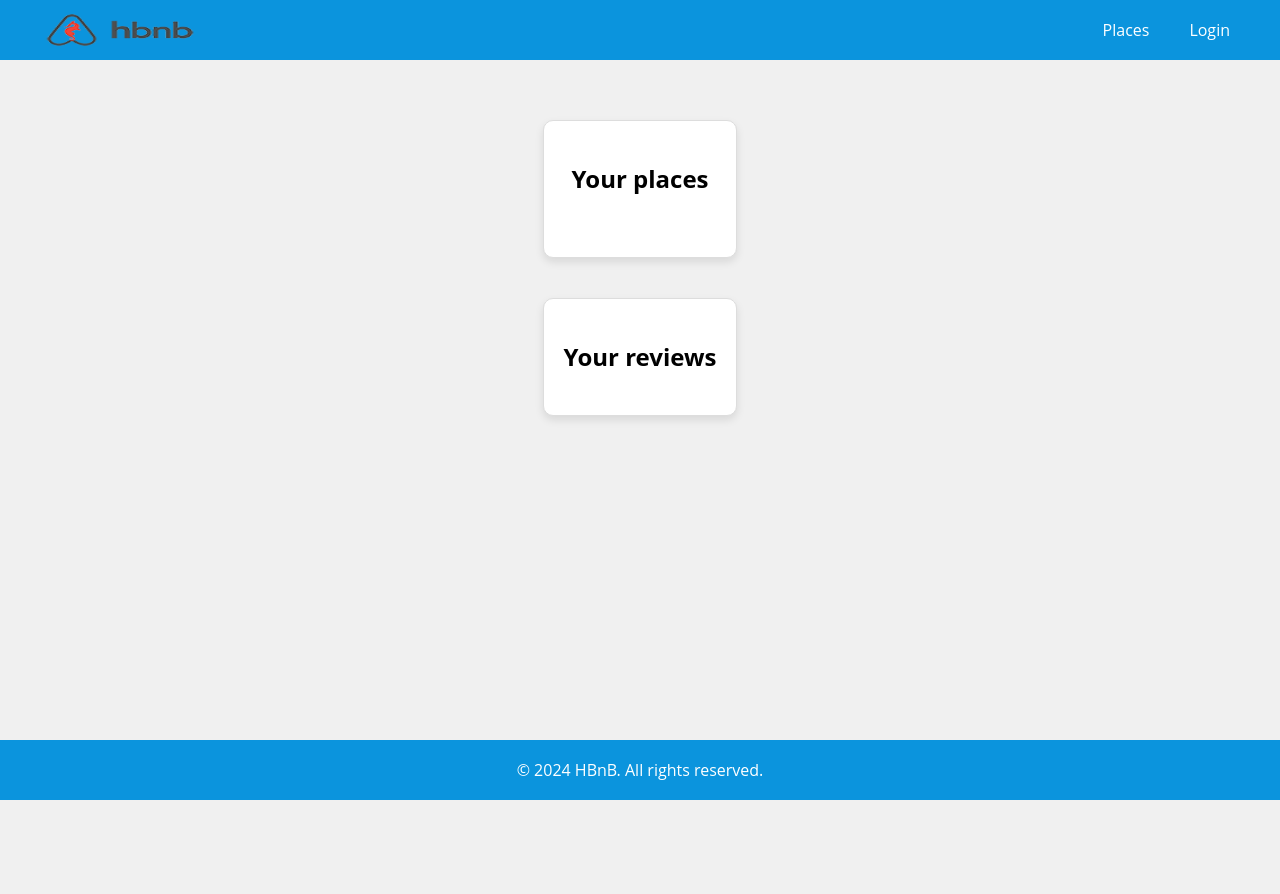
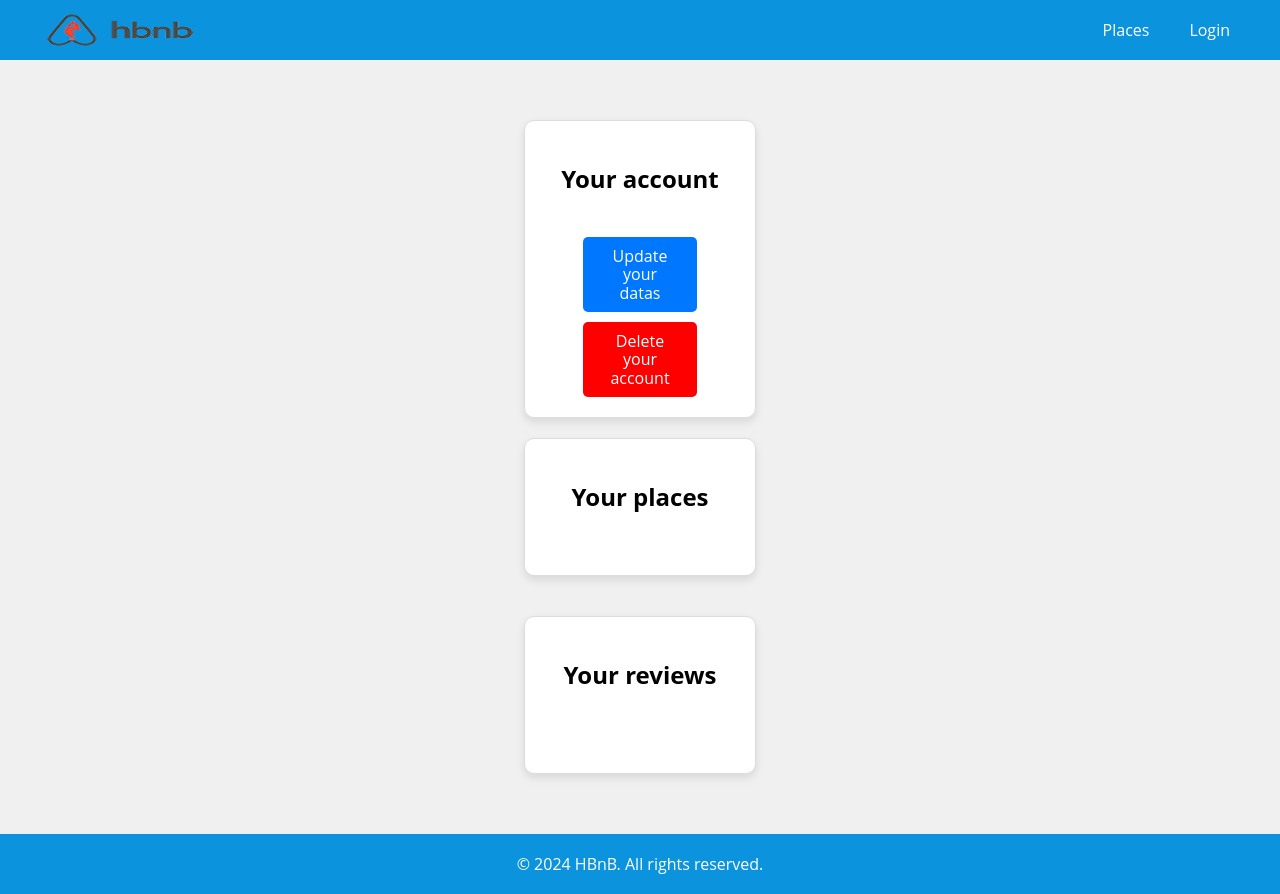
Before and after one commit to HolbieWan/HBnB_C24_FrontEnd_Part2, a Flask app: page /HBnB/36c9050e-ddd3-4c3b-9731-9f487208bbc1/my_account in a window 1280 px wide. Before the commit the page ends 800 px from the top, so only its background shows below. Run offline with Flask 3, Linux system fonts and the light colour scheme.

Commit message:
Update: get_user_places.js, get_user_reviews.js, styles.css with new root variable for buttons colors, user_account.html with new buttons to update or delete a user; Add: corresponding update_user_datas.html with form to update user datas, update_user_datas.js to handle database request and updating, delete_user_account.js to delete user account and all associated places and reviews, everything works as expected

```diff
--- a/app/api/v1/routes_FrontEnd.py
+++ b/app/api/v1/routes_FrontEnd.py
@@ -2,7 +2,7 @@
 Front_end controller module
 """
 
-from flask import Blueprint, render_template
+from flask import Blueprint, render_template, session
 
 home_bp = Blueprint('home', __name__)
 
@@ -28,7 +28,7 @@ def home_register_new_place():
     return render_template('register_new_place.html', current_page='register-place')
 
 @home_bp.route('/<user_id>/my_account')
-def home_user_places(user_id):
+def home_user_account(user_id):
     return render_template('user_account.html', current_page='user_places')
 
 @home_bp.route('/places/<place_id>/update_place')
@@ -38,3 +38,7 @@ def home_update_place(place_id):
 @home_bp.route('/reviews/<place_id>/<review_id>/update_review')
 def home_update_review(place_id, review_id):
     return render_template('update_review.html', current_page='update_review')
+
+@home_bp.route('/update_user_datas')
+def home_update_user_account():
+    return render_template('update_user_datas.html', current_page='update_user_datas')
--- /dev/null
+++ b/app/static/delete_user_account.js
@@ -0,0 +1,80 @@
+document.addEventListener("DOMContentLoaded", function () {
+  const deleteAccount = document.getElementById("delete-account-button");
+  const userId = getCookie("user_id");
+
+  // Function to get a cookie by name
+  function getCookie(name) {
+    const value = `; ${document.cookie}`;
+    const parts = value.split(`; ${name}=`);
+    if (parts.length === 2) return parts.pop().split(";").shift();
+  }
+
+  // Function to delete a user from the DataBase
+  async function deleteUser(userId) {
+    const token = getCookie("jwt_token");
+
+    if (!userId) {
+      console.error("User ID is missing");
+      return;
+    }
+
+    try {
+      const response = await fetch(`/api/v1/users/${userId}`, {
+        method: "DELETE",
+        headers: token ? { Authorization: `Bearer ${token}` } : {},
+      });
+
+      console.log("User delete response status:", response.status); // Debug log
+
+      if (!response.ok) {
+        console.error("Failed to delete user");
+        alert("Failed to delete user:", error);
+        return;
+      }
+    } catch (error) {
+      console.error("Error deleting place:", error);
+      alert("An error uccured:", error);
+    }
+  }
+
+  async function logout() {
+    try {
+      const response = await fetch("/api/v1/auth/logout", {
+        method: "POST",
+        headers: {
+          Authorization: `Bearer ${getCookie("jwt_token")}`,
+        },
+      });
+
+      if (response.ok) {
+        clearCookies();
+        window.location.href = "/HBnB";
+      } else {
+        console.error("Failed to log out");
+      }
+    } catch (error) {
+      console.error("Error logging out:", error);
+    }
+  }
+
+  function clearCookies() {
+    document.cookie =
+      "jwt_token=; path=/HBnB; expires=0; secure; SameSite=Strict";
+    document.cookie =
+      "user_id=; path=/HBnB; expires=0; secure; SameSite=Strict";
+  }
+
+  deleteAccount.addEventListener("click", function () {
+    const userChoice = confirm("Are you sure you want to delete your account with all associated places and reviews?");
+    if (userChoice) {
+        console.log("User chose OK");
+        deleteUser(userId);
+    } else {
+        console.log("User chose Cancel");
+    }
+    logout();
+    clearCookies();
+
+    window.location.href = `/HBnB/`;
+  });
+});
--- a/app/static/get_user_places.js
+++ b/app/static/get_user_places.js
@@ -59,6 +59,7 @@ document.addEventListener("DOMContentLoaded", function () {
 
       if (!response.ok) {
         console.error("Failed to delete place");
+        alert("Failed to delete place:", error);
         return;
       }
 
@@ -98,7 +99,7 @@ document.addEventListener("DOMContentLoaded", function () {
 
       const updateButton = document.createElement("button");
       updateButton.textContent = "Update place";
-      updateButton.classList.add("update-button");
+      updateButton.classList.add("update-place-button");
       updateButton.addEventListener("click", function () {
         window.location.href = `/HBnB/places/${place.id}/update_place`;
       });
@@ -117,7 +118,7 @@ document.addEventListener("DOMContentLoaded", function () {
           console.log("User chose Cancel");
         }
 
-        window.location.href = `/HBnB/${userId}/places`;
+        window.location.href = `/HBnB/${userId}/my_account`;
       });
 
       placeCard.appendChild(placeTitle);
--- a/app/static/get_user_reviews.js
+++ b/app/static/get_user_reviews.js
@@ -1,5 +1,5 @@
 document.addEventListener("DOMContentLoaded", function () {
-  const reviewListSection = document.getElementById("review-list");
+  const reviewListSection = document.getElementById("review_list");
 
   // Function to get a cookie by name
   function getCookie(name) {
@@ -66,14 +66,14 @@ document.addEventListener("DOMContentLoaded", function () {
 
           const updateButton = document.createElement("button");
           updateButton.textContent = "Update review";
-          updateButton.classList.add("update-button");
+          updateButton.classList.add("update-review-button");
           updateButton.addEventListener("click", function () {
             window.location.href = `/HBnB/reviews/${review.place_id}/${review.id}/update_review`;
           });
 
           const deleteButton = document.createElement("button");
           deleteButton.textContent = "Delete review";
-          deleteButton.classList.add("delete-place-button");
+          deleteButton.classList.add("delete-review-button");
           deleteButton.addEventListener("click", function () {
             const userChoice = confirm(
               "Are you sure you want to delete this review?"
--- a/app/static/styles.css
+++ b/app/static/styles.css
@@ -382,6 +382,12 @@
   --card-border-radius: 10px;
   --card-max-width: 800px; /* Adjusted to a smaller max-width */
   --background-color-main: #f0f0f0;
+  --normal-button-color:rgb(0, 166, 255);
+  --update-button-color:rgb(0, 119, 255);
+  --delete-button-color:rgb(255, 0, 0);
+  --normal-button-hoover-color:rgba(0, 166, 255, 0.5);
+  --update-button-hover-color:rgba(0, 119, 255, 0.5);
+  --delete-button-hover-color:rgba(255, 0, 0, 0.5);
 }
 
 /* Light theme */
@@ -588,7 +594,7 @@ a:active {
 .details-button {
   display: block;
   width: 100%;
-  background-color: var(--header-bg-color);
+  background-color: var(--normal-button-color);
   color: var(--color-white);
   border: none;
   border-radius: 5px;
@@ -599,13 +605,13 @@ a:active {
 }
 
 .details-button:hover {
-  background-color: var(--nav-item-link-hover);
+  background-color: var(--normal-button-hoover-color);
 }
 
-.update-button {
+.update-place-button {
   display: block;
   width: 100%;
-  background-color: rgb(73, 236, 165);
+  background-color: var(--update-button-color);
   color: var(--color-white);
   border: none;
   border-radius: 5px;
@@ -615,14 +621,14 @@ a:active {
   margin-bottom: 10px;
 }
 
-.update-button:hover {
-  background-color: var(--nav-item-link-hover);
+.update-place-button:hover {
+  background-color: var(--update-button-hover-color);
 }
 
 .delete-place-button {
   display: block;
   width: 100%;
-  background-color: rgb(239, 57, 57);
+  background-color: var(--delete-button-color);
   color: var(--color-white);
   border: none;
   border-radius: 5px;
@@ -632,7 +638,7 @@ a:active {
 }
 
 .delete-place-button:hover {
-  background-color: var(--nav-item-link-hover);
+  background-color: var(--delete-button-hover-color);
 }
 
 /* Place details styles */
@@ -679,6 +685,92 @@ a:active {
   max-width: var(--card-max-width);
   margin-left: auto;
   margin-right: auto;
+}
+
+/* User_Account styles*/
+#user_buttons {
+  display: flex;
+  flex-direction: column;
+  align-items: center;
+  justify-content: center;
+  text-align: center;
+  padding: 2rem;
+}
+
+.update-account-button {
+  display: block;
+  width: 60%;
+  background-color: var(--update-button-color);
+  color: var(--color-white);
+  border: none;
+  border-radius: 5px;
+  padding: 10px 20px;
+  cursor: pointer;
+  font-size: 1.6rem;
+  margin-bottom: 10px;
+}
+
+.update-account-button:hover {
+  background-color: var(--update-button-hover-color);
+}
+
+.delete-account-button {
+  display: block;
+  width: 60%;
+  background-color: var(--delete-button-color);
+  color: var(--color-white);
+  border: none;
+  border-radius: 5px;
+  padding: 10px 20px;
+  cursor: pointer;
+  font-size: 1.6rem;
+}
+
+.delete-account-button:hover {
+  background-color: var(--delete-button-hover-color);
+}
+
+/* User_reviews styles*/
+#review_list {
+  display: flex;
+  flex-direction: column;
+  align-items: center;
+  justify-content: center;
+  text-align: center;
+  padding: 2rem;
+}
+
+.update-review-button {
+  display: block;
+  width: 100%;
+  background-color: var(--update-button-color);
+  color: var(--color-white);
+  border: none;
+  border-radius: 5px;
+  padding: 10px 20px;
+  cursor: pointer;
+  font-size: 1.6rem;
+  margin-bottom: 10px;
+}
+
+.update-review-button:hover {
+  background-color: var(--update-button-hover-color);
+}
+
+.delete-review-button {
+  display: block;
+  width: 100%;
+  background-color: var(--delete-button-color);
+  color: var(--color-white);
+  border: none;
+  border-radius: 5px;
+  padding: 10px 20px;
+  cursor: pointer;
+  font-size: 1.6rem;
+}
+
+.delete-review-button:hover {
+  background-color: var(--delete-button-hover-color);
 }
 
 /* Login form styles */
--- a/app/templates/user_account.html
+++ b/app/templates/user_account.html
@@ -11,6 +11,13 @@
   {% include 'header.html' %}
   <main>
       <section id="Places" class="section">
+          <div id="user_buttons" class="background-card">
+            <header class="section-header">
+                  <h2 class="section-title">Your account</h2>
+            </header>
+            <button type="submit" id="update-account-button" class="update-account-button">Update your datas</button>
+            <button type="submit" id="delete-account-button" class="delete-account-button">Delete your account</button>
+          </div>
           <div class="background-card">
               <header class="section-header">
                   <h2 class="section-title">Your places</h2>
@@ -25,7 +32,7 @@
                 <header class="section-header">
                     <h2 class="section-title">Your reviews</h2>
                 </header>
-                <div id="review-list">
+                <div id="review_list">
                     <!-- Reviews will be populated here -->
                 </div>
             </section>
@@ -35,6 +42,12 @@
   {% include 'footer.html' %}
   <script src="/static/get_user_places.js"></script>
   <script src="/static/get_user_reviews.js"></script>
+  <script src="/static/delete_user_account.js"></script>
+  <script>
+    document.getElementById("update-account-button").addEventListener("click", function () {
+        window.location.href = "/HBnB/update_user_datas";
+    });
+  </script>
   <script src="/static/auth_links.js"></script>
 </body>
 </html>
```
Also changed, not shown: app/static/update_user_datas.js (added, +78 -0 lines), app/templates/update_user_datas.html (added, +42 -0 lines).
